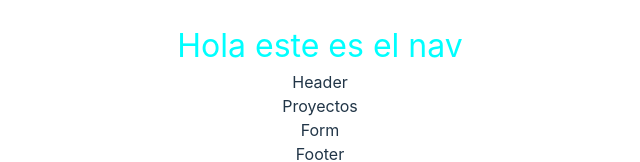
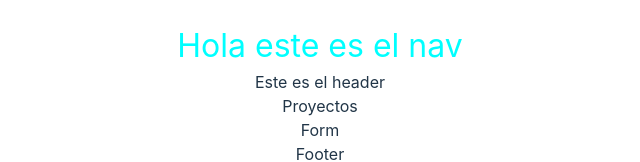
Before and after one commit to VE-logic/landing, a React (Vite) app in the folder Ve-logic/: page / in a window 1280 px wide. Shown: the part 368-530 px from the top of the page, without its empty margins (320-960 px from the left). Built offline with nearby package versions, Linux system fonts and the light colour scheme.

Commit message:
probando

```diff
--- a/Ve-logic/src/Components/Header/Header.jsx
+++ b/Ve-logic/src/Components/Header/Header.jsx
@@ -1,5 +1,5 @@
 export default function Header() {
   return (
-    <div>Header</div>
+    <div>Este es el header</div>
   )
 }
```
